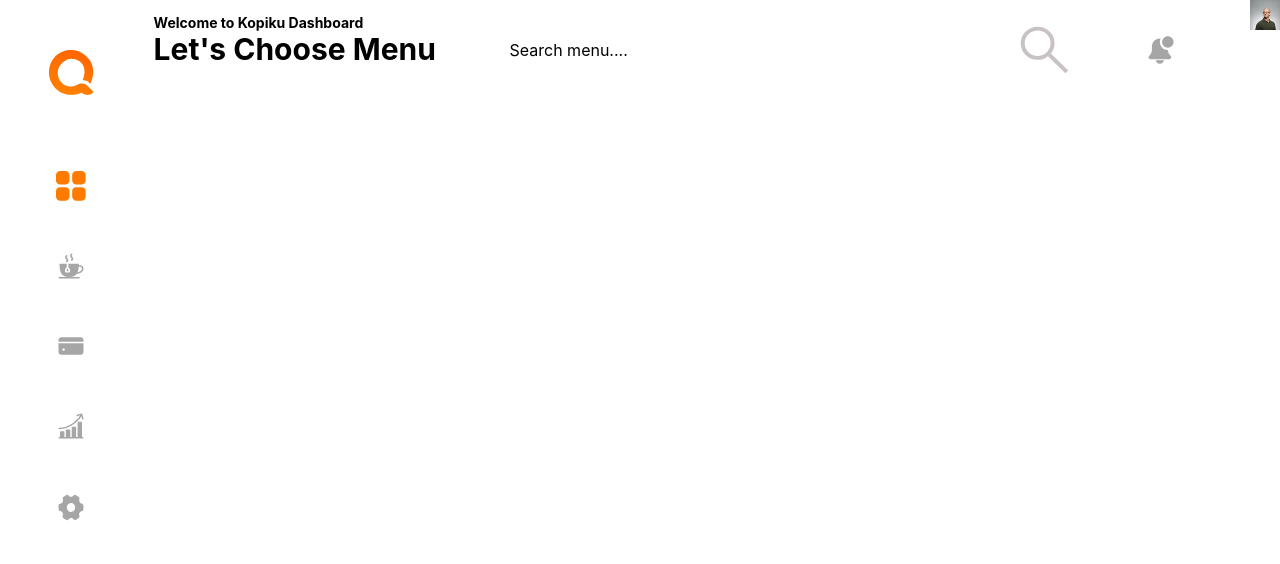
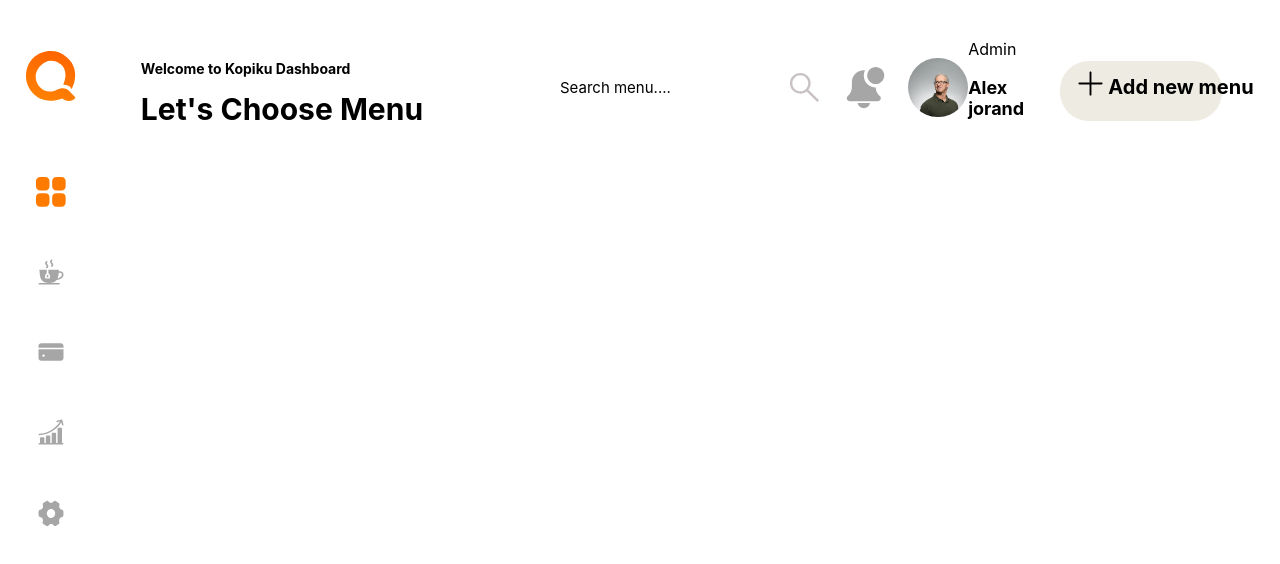
Before and after one commit to ThanshadZubair/Project-02, a React (Create React App) app: page / in a window 1280 px wide. Shown: the top 564 px of the page. Built offline with nearby package versions, Linux system fonts and the light colour scheme.

Commit message:
header section complete

```diff
--- a/src/App.css
+++ b/src/App.css
@@ -74,6 +74,6 @@
 
 .Appglass {
   display: grid;
-  grid-gap: 2%;
-  grid-template-columns: 10% 88%;
+  grid-gap: 1%;
+  grid-template-columns: 10% 89%;
 }
--- a/src/components/includes/Header.js
+++ b/src/components/includes/Header.js
@@ -2,6 +2,7 @@ import React from 'react'
 import { styled } from 'styled-components'
 import SearchImg from '../../Assets/images/Search.svg'
 import BelIcon from '../../Assets/images/Noti.svg'
+import AddIcon from '../../Assets/images/Snack.svg'
 
 
 export default function Header() {
@@ -18,9 +19,19 @@ export default function Header() {
             <BelTag>
                 <Notification src={BelIcon} />
             </BelTag>
-            <Admin>
-                <img src={require("../../Assets/images/Frame 3466354.jpg") } alt='' />
-            </Admin>
+            <AdminData>
+                <Admin>
+                  <img src={require("../../Assets/images/Frame 3466354.jpg") } alt='' />
+                </Admin>
+                <AdminProfile>
+                  <AdminStatus>Admin</AdminStatus>
+                  <AdminName>Alex jorand</AdminName>
+                </AdminProfile>
+            </AdminData>
+            <AddMenu>
+                <AddImg src={AddIcon}/>
+                <AddContent>Add new menu</AddContent>
+            </AddMenu>
 
         </MainContainer>
   )
@@ -28,7 +39,9 @@ export default function Header() {
 
 
 const MainContainer  = styled.div`
-    height: 100px;
+      width: 95%;
+      padding-top:60px;
+    height: 55px;
     display: flex;
     justify-content: space-between;
 `;
@@ -38,36 +51,80 @@ const SubContainer = styled.div`
 
 const HeaderTag = styled.h3`
   font-size: 14px;
-  margin-bottom:0;
+  margin-top:0;
 `;
 const SubHeader = styled.h1`
   font-size: 30px;
   margin-top: 0;
 `;
 const SearchBar =styled.div`
-  width: 50%;
+  width: 35%;
   display: flex;
   align-items: center;
   justify-content: space-between;
 `;
-const Search = styled.span`
+const Search = styled.small`
+font-size: 15px;
+margin: 0 auto;
 display: inline-block;
 `;
 const SearchIcon = styled.img`
-  width: 10%;
+  width: 35px;
 `;
 const BelTag = styled.div`
-width: 30px;
-display: flex;align-items: center;
+  width: 45px;
+  display: flex;
+  align-items: center;
 `;
 const Notification = styled.img`
   width: 100%;
 `;
+const AdminData = styled.div`
+  width: 12%;
+  display: flex;
+  justify-content: space-between;
+  align-items: center;
+`;
 const Admin = styled.span`
    display: inline-block;
-  width: 30px;
+   width: 85px;
+
 img {
   width: 100%;
+  border-radius: 50px;
   display: block;
 }
 `;
+const AdminProfile = styled.div`
+`;
+const AdminStatus = styled.span`
+
+`;
+const AdminName = styled.h3`
+font-size: 18px;
+
+`;
+const AddMenu = styled.div`
+  position: relative;
+  width: 15%;
+  height: 60px;
+  border: 1px solid #FFF;
+  border-radius:30px;
+  background-color: #EEECE2;
+`;
+const AddImg = styled.img`
+  position:absolute;
+  left: 16px;
+  top: 8px;
+  width:18%;
+
+  `;
+  const AddContent = styled.h2`
+  font-size: 20px;
+  position: relative;
+  left:30%;
+  bottom: 5% ;
+
+
+
+ `;
--- a/src/components/includes/SubHead.js
+++ b/src/components/includes/SubHead.js
@@ -41,12 +41,12 @@ const SubHeadr = styled.div`
   align-items: center;
   flex-direction: column;
   width:80%;
-  padding: 20px;
-  padding-top: 50px;
+  /* padding: 20px;  */
+  padding-top: 40%;
 `;
 const ImgContainer = styled.span`
   display: inline-block;
-  width: 45px;
+  width: 50px;
   margin-bottom: 60px;
 `;
 const LogoImage = styled.img`
```
